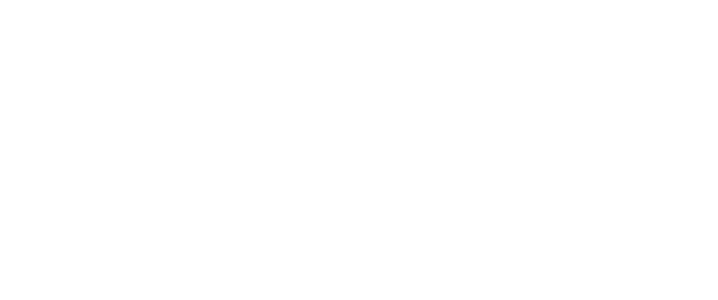
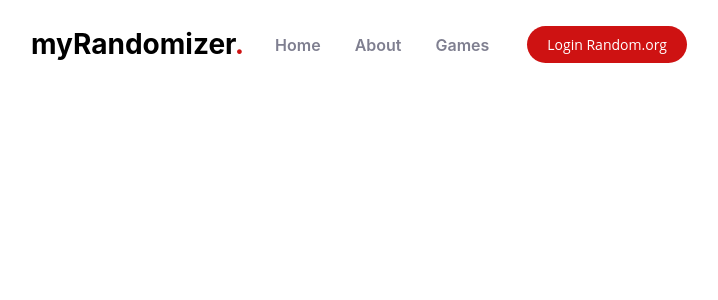
Before and after one commit to OmarAji/randomizer, an Angular app: page / in a window 1280 px wide. Shown: the top 300 px of the page, without its empty margins (281-999 px from the left). Built offline with nearby package versions, Linux system fonts and the light colour scheme.

Commit message:
added header

```diff
--- a/src/app/app.component.html
+++ b/src/app/app.component.html
@@ -1,3 +1,3 @@
 <router-outlet>
-
+  <app-home></app-home>
 </router-outlet>
--- /dev/null
+++ b/src/app/components/header/header.component.html
@@ -0,0 +1,30 @@
+<header id="header" class="header fixed-top d-flex align-items-center">
+  <div class="container d-flex align-items-center justify-content-center">
+
+    <a href="/" class="logo d-flex align-items-center me-auto me-lg-0">
+      <!-- Uncomment the line below if you also wish to use an image logo -->
+      <!-- <img src="assets/img/logo.png" alt=""> -->
+      <h1>myRandomizer<span>.</span></h1>
+    </a>
+
+    <nav id="navbar" class="navbar navbar-nav">
+      <ul>
+        <li class="nav-item"><a class="nav-link" href="/">Home</a></li>
+        <li><a href="/Projektvision">About</a></li>
+        <li class="dropdown"><a href="#"><span>Games  </span> <i class="bi bi-chevron-down dropdown-indicator"></i></a>
+          <ul>
+            <li><a href="/Coinflipper">Coin Flipper</a></li>
+            <li><a href="/DiceRoller">Dice Roller</a></li>
+            <li><a href="/LotteryQuickPick">Lottery Quick Pick</a></li>
+
+          </ul>
+        </li>
+      </ul>
+    </nav>
+
+    <a class="btn-book-a-table" href="https://www.random.org/account/">Login Random.org</a>
+    <i class="mobile-nav-toggle mobile-nav-show bi bi-list"></i>
+    <i class="mobile-nav-toggle mobile-nav-hide d-none bi bi-x"></i>
+
+  </div>
+</header><!-- End Header -->
--- /dev/null
+++ b/src/app/pages/home/home.component.html
@@ -0,0 +1,4 @@
+
+<app-header>
+
+</app-header>
```
Also changed, not shown: src/app/app-routing.module.ts (+7 -1 lines), src/app/app.module.ts (+6 -1 lines), src/app/components/header/header.component.ts (added, +15 -0 lines), src/app/pages/home/home.component.ts (added, +15 -0 lines), src/app/components/header/header.component.scss (added), src/app/pages/home/home.component.scss (added), 2 other files (tests, documents, lock files or other folders).
